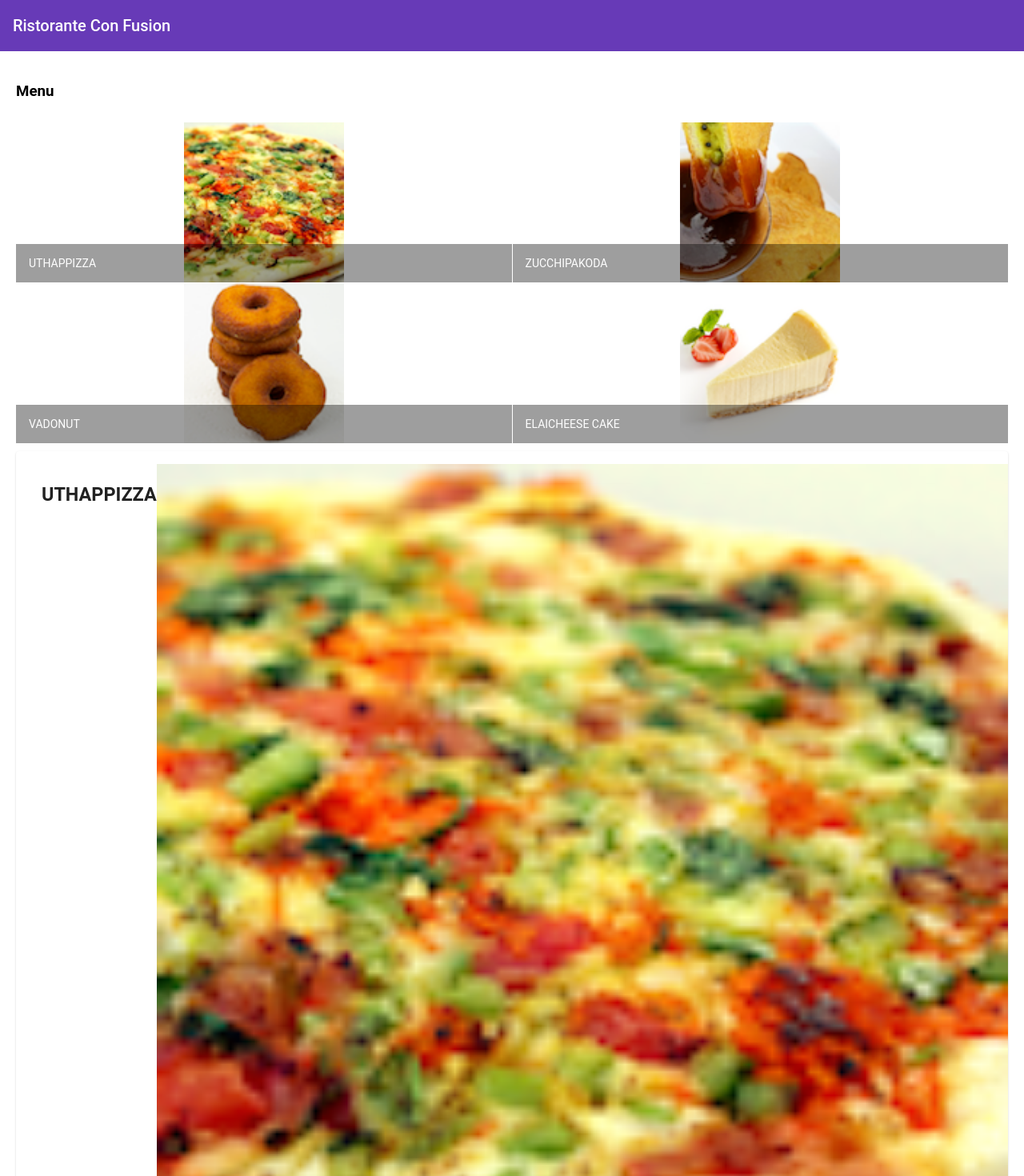
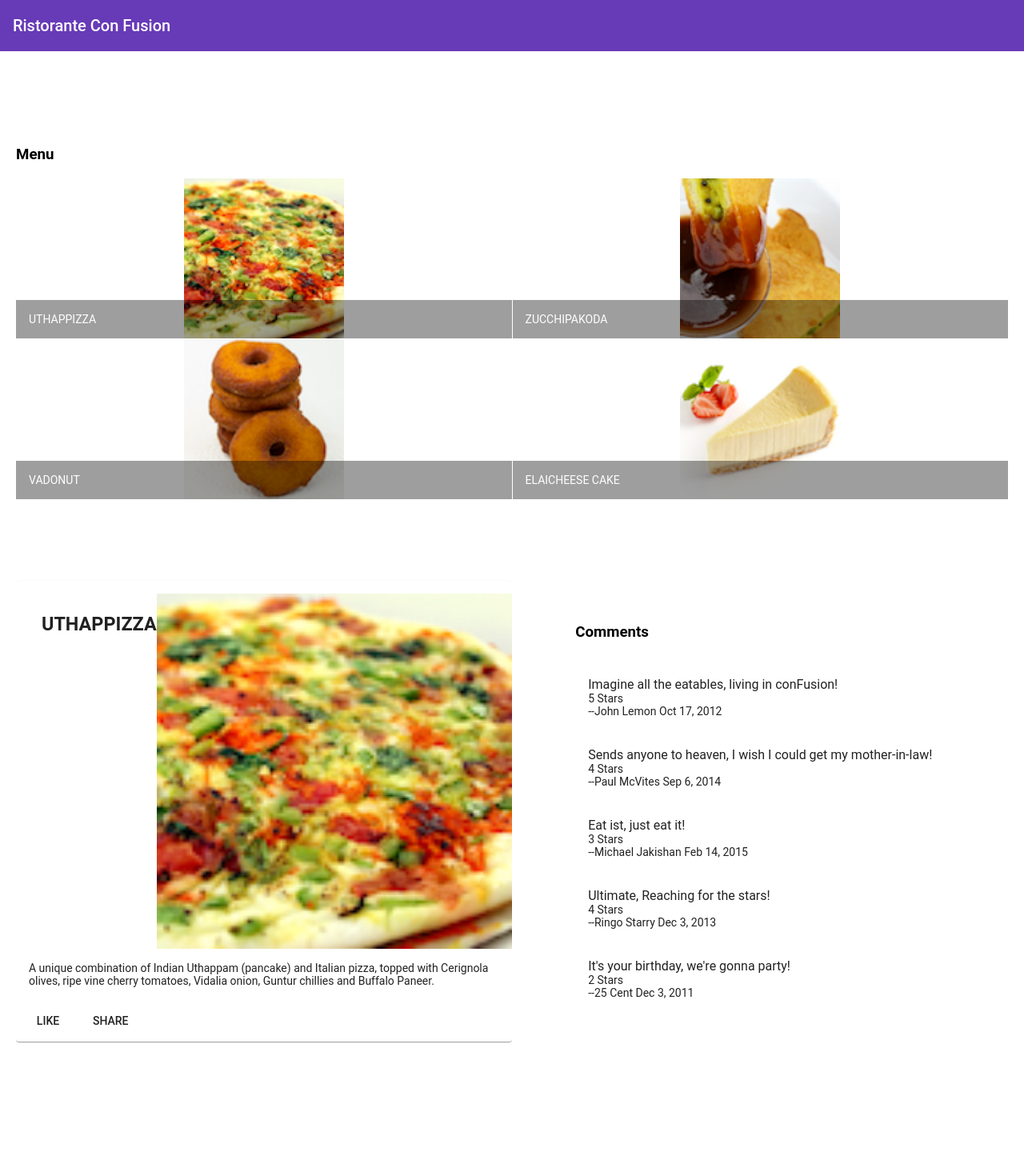
Before and after one commit to UrsulaMontag/ristorante-con-fusion, an Angular app: page / in a window 1280 px wide. Shown: the top 1470 px of the page at 80% size. After the commit the page ends 1344 px from the top, so only its background shows below. Built offline with nearby package versions, Linux system fonts and the light colour scheme.

Commit message:
Add comments task 3

```diff
--- a/src/app/app.component.html
+++ b/src/app/app.component.html
@@ -1,2 +1,13 @@
 <mat-toolbar color="primary"><span>Ristorante Con Fusion</span></mat-toolbar>
-<app-menu></app-menu>
+
+<div class="container" fxLayout="column" fxLayoutGap="10px">
+  <mat-grid-list cols="2">
+    <mat-grid-tile colspan="2"
+      ><app-menu class="menu__container"></app-menu
+    ></mat-grid-tile>
+    <mat-grid-tile>
+      <app-dishdetail></app-dishdetail>
+    </mat-grid-tile>
+    <mat-grid-tile><app-comments></app-comments></mat-grid-tile>
+  </mat-grid-list>
+</div>
--- a/src/app/app.component.scss
+++ b/src/app/app.component.scss
@@ -0,0 +1,8 @@
+.container {
+    margin: 20px;
+
+}
+
+.menu__container {
+    width: 100%;
+}
--- /dev/null
+++ b/src/app/comments/comments.component.html
@@ -0,0 +1,13 @@
+<div>
+  <h3>Comments</h3>
+</div>
+
+<mat-list>
+  <mat-list-item *ngFor="let comment of comments">
+    <p matLine>{{ comment.comment }}</p>
+    <p matLine>{{ comment.stars }} Stars</p>
+    <p matLine>
+      --{{ comment.name }} <span>{{ comment.date }}</span>
+    </p>
+  </mat-list-item>
+</mat-list>
--- /dev/null
+++ b/src/app/comments/comments.component.ts
@@ -0,0 +1,17 @@
+import { Component, OnInit } from '@angular/core';
+import { COMMENTS } from '../shared/mock-comments';
+
+@Component({
+  selector: 'app-comments',
+  templateUrl: './comments.component.html',
+  styleUrls: ['./comments.component.scss']
+})
+export class CommentsComponent implements OnInit {
+  comments = COMMENTS;
+
+  constructor() { }
+
+  ngOnInit(): void {
+  }
+
+}
--- a/src/app/menu/menu.component.html
+++ b/src/app/menu/menu.component.html
@@ -1,11 +1,7 @@
-<div class="container" fxLayout="column" fxLayoutGap="10px">
-  <div fxFlex>
 <div>
   <h3>Menu</h3>
 </div>
-  </div>
 
-  <div>
 <mat-grid-list cols="2" rowHeight="200px">
   <mat-grid-tile *ngFor="let dish of dishes">
     <img height="200px" src="{{ dish.image }}" alt="{{ dish.name }}" />
@@ -14,6 +10,3 @@
     </mat-grid-tile-footer>
   </mat-grid-tile>
 </mat-grid-list>
-  </div>
-  <app-dishdetail></app-dishdetail>
-</div>
--- a/src/app/menu/menu.component.ts
+++ b/src/app/menu/menu.component.ts
@@ -1,5 +1,4 @@
 import { Component, OnInit } from '@angular/core';
-import { Dish } from '../shared/dish';
 import { DISHES } from '../shared/mock-dishes';
 
 
--- /dev/null
+++ b/src/app/shared/comment.ts
@@ -0,0 +1,6 @@
+export class Comment {
+       name!: string;
+       date!: string;
+       stars!: number;
+       comment!: string;
+  }
--- /dev/null
+++ b/src/app/shared/mock-comments.ts
@@ -0,0 +1,34 @@
+import { Comment } from './comment';
+
+export const COMMENTS: Comment[] = [
+  {
+    name: 'John Lemon',
+    date: 'Oct 17, 2012',
+    stars: 5,
+    comment: 'Imagine all the eatables, living in conFusion!',
+  },
+  {
+    name: 'Paul McVites',
+    date: 'Sep 6, 2014',
+    stars: 4,
+    comment: 'Sends anyone to heaven, I wish I could get my mother-in-law!',
+  },
+  {
+    name: 'Michael Jakishan',
+    date: 'Feb 14, 2015',
+    stars: 3,
+    comment: 'Eat ist, just eat it!',
+  },
+  {
+    name: 'Ringo Starry',
+    date: 'Dec 3, 2013',
+    stars: 4,
+    comment: 'Ultimate, Reaching for the stars!',
+  },
+  {
+    name: '25 Cent',
+    date: 'Dec 3, 2011',
+    stars: 2,
+    comment: `It's your birthday, we're gonna party!`,
+  },
+];
```
Also changed, not shown: src/app/app.module.ts (+7 -1 lines), src/app/comments/comments.component.scss (added), src/app/dishdetail/dishdetail.component.html (indentation only), 1 other file (tests, documents, lock files or other folders). Lines whose indentation alone changed are shown as unchanged.
